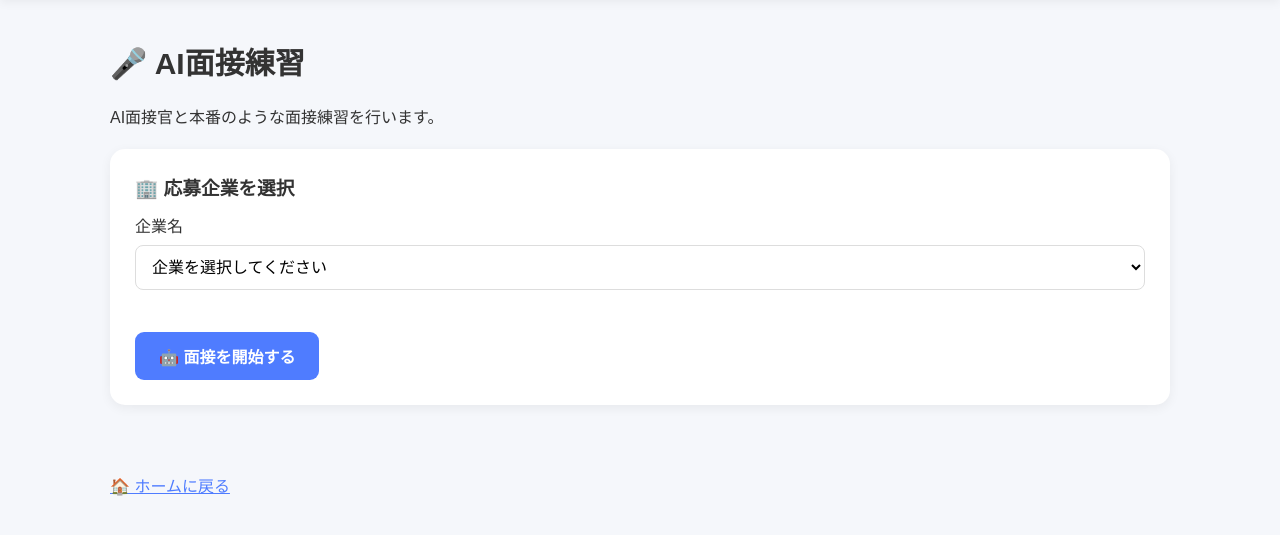
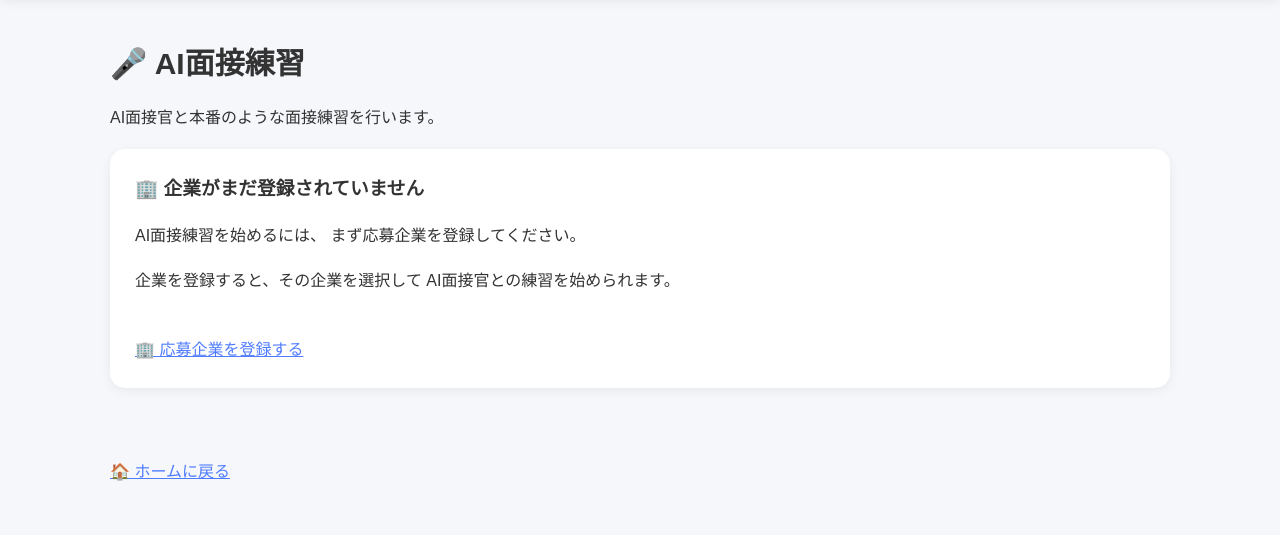
Before and after one commit to hasegawa-div/careerhero, a Flask app: page /ai-interview in a window 1280 px wide. Shown: the part 81-616 px from the top of the page. Run offline with Flask 3, Linux system fonts and the light colour scheme; the visitor is signed in with stand-in values (Sample User, id 1); data that the repository does not hold is empty.

Commit message:
Improve ai_interview.html

```diff
--- a/templates/ai_interview.html
+++ b/templates/ai_interview.html
@@ -11,9 +11,15 @@
 </p>
 
 {% if not question and not finished %}
+
+    {% if companies %}
         <div class="ai-history-card">
 
-    <h3>🏢 応募企業を選択</h3>
+            <h3>🏢  面接する企業を選択</h3>
+
+            <p>
+                面接練習したい企業を選択してください。
+            </p>
 
             <form method="POST">
 
@@ -35,7 +41,14 @@
 
                 </select>
 
-        <br><br>
+                 <p>
+                    💡 企業が見つからない場合は、
+                    <a href="{{ url_for('companies') }}">
+                        応募企業管理
+                    </a>
+                    から企業を登録してください。
+                </p>
+
 
                 <button type="submit">
                     🤖 面接を開始する
@@ -44,6 +57,32 @@
             </form>
 
         </div>
+
+    {% else %}
+
+        <div class="card">
+
+            <h3>🏢 企業がまだ登録されていません</h3>
+
+            <p>
+                AI面接練習を始めるには、
+                まず応募企業を登録してください。
+            </p>
+
+            <p>
+                企業を登録すると、その企業を選択して
+                AI面接官との練習を始められます。
+            </p>
+
+            <br>
+
+            <a href="{{ url_for('companies') }}">
+                🏢 応募企業を登録する
+            </a>
+        </div>
+
+    {% endif %}
+
 {% endif %}
 
 {% if question %}
```
Lines whose indentation alone changed are shown as unchanged.
